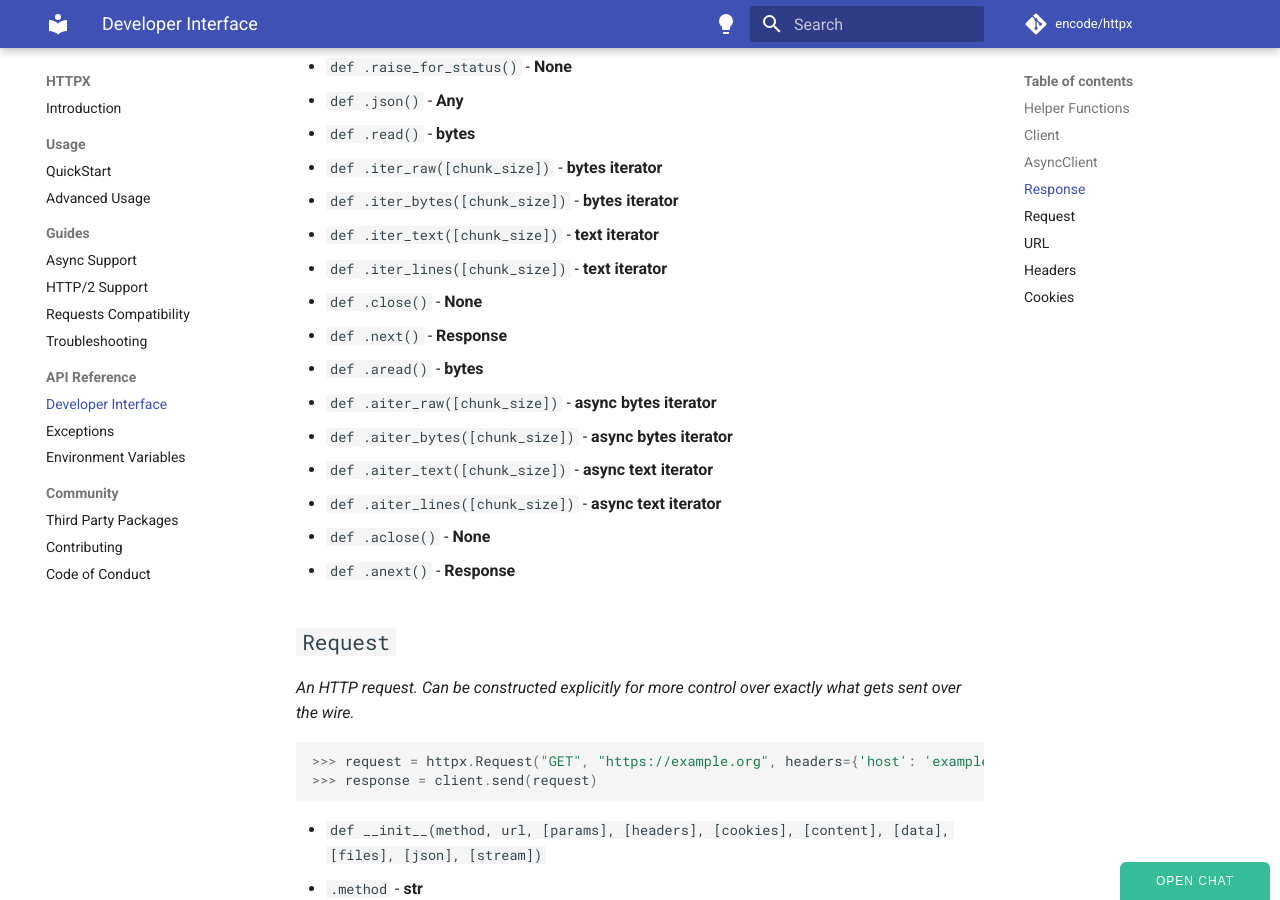
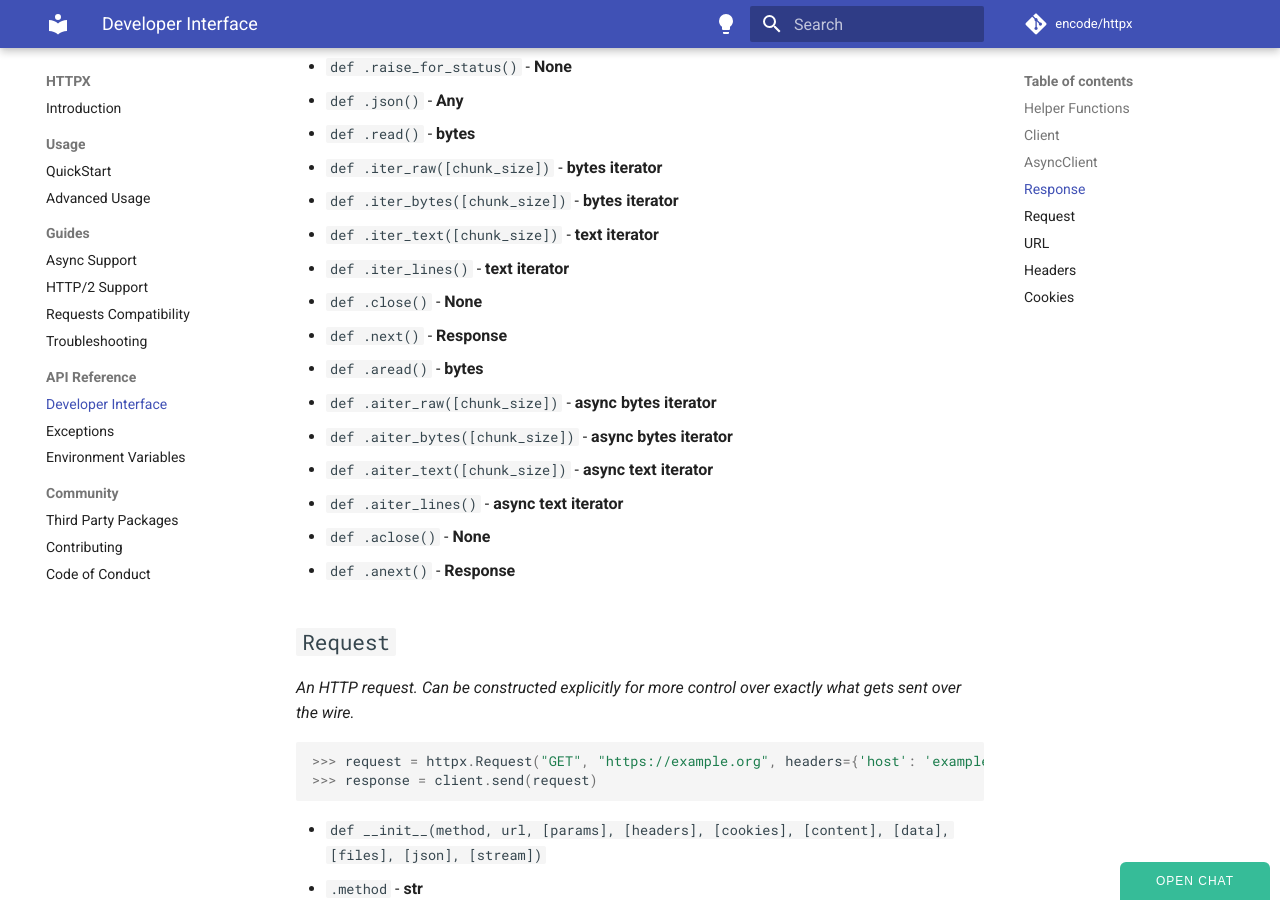
Before and after one commit to CarolinaBentrescas/httpx2, an MkDocs documentation site: the page built from docs/api.md, in a window 1280 px wide and 900 px high, scrolled down 2436 px. Built offline with MkDocs 1.6.1 and Material for MkDocs 9.7.7, drawn with Linux system fonts in a browser that asks for light colours; comment, search, counter and statistics services are not loaded.

Commit message:
remove `chunk_size` from api docs for `iter_lines` variants (#2464)
Co-authored-by: Tom Christie <tom@tomchristie.com>

```diff
--- a/docs/api.md
+++ b/docs/api.md
@@ -76,14 +76,14 @@
 * `def .iter_raw([chunk_size])` - **bytes iterator**
 * `def .iter_bytes([chunk_size])` - **bytes iterator**
 * `def .iter_text([chunk_size])` - **text iterator**
-* `def .iter_lines([chunk_size])` - **text iterator**
+* `def .iter_lines()` - **text iterator**
 * `def .close()` - **None**
 * `def .next()` - **Response**
 * `def .aread()` - **bytes**
 * `def .aiter_raw([chunk_size])` - **async bytes iterator**
 * `def .aiter_bytes([chunk_size])` - **async bytes iterator**
 * `def .aiter_text([chunk_size])` - **async text iterator**
-* `def .aiter_lines([chunk_size])` - **async text iterator**
+* `def .aiter_lines()` - **async text iterator**
 * `def .aclose()` - **None**
 * `def .anext()` - **Response**
 
```
